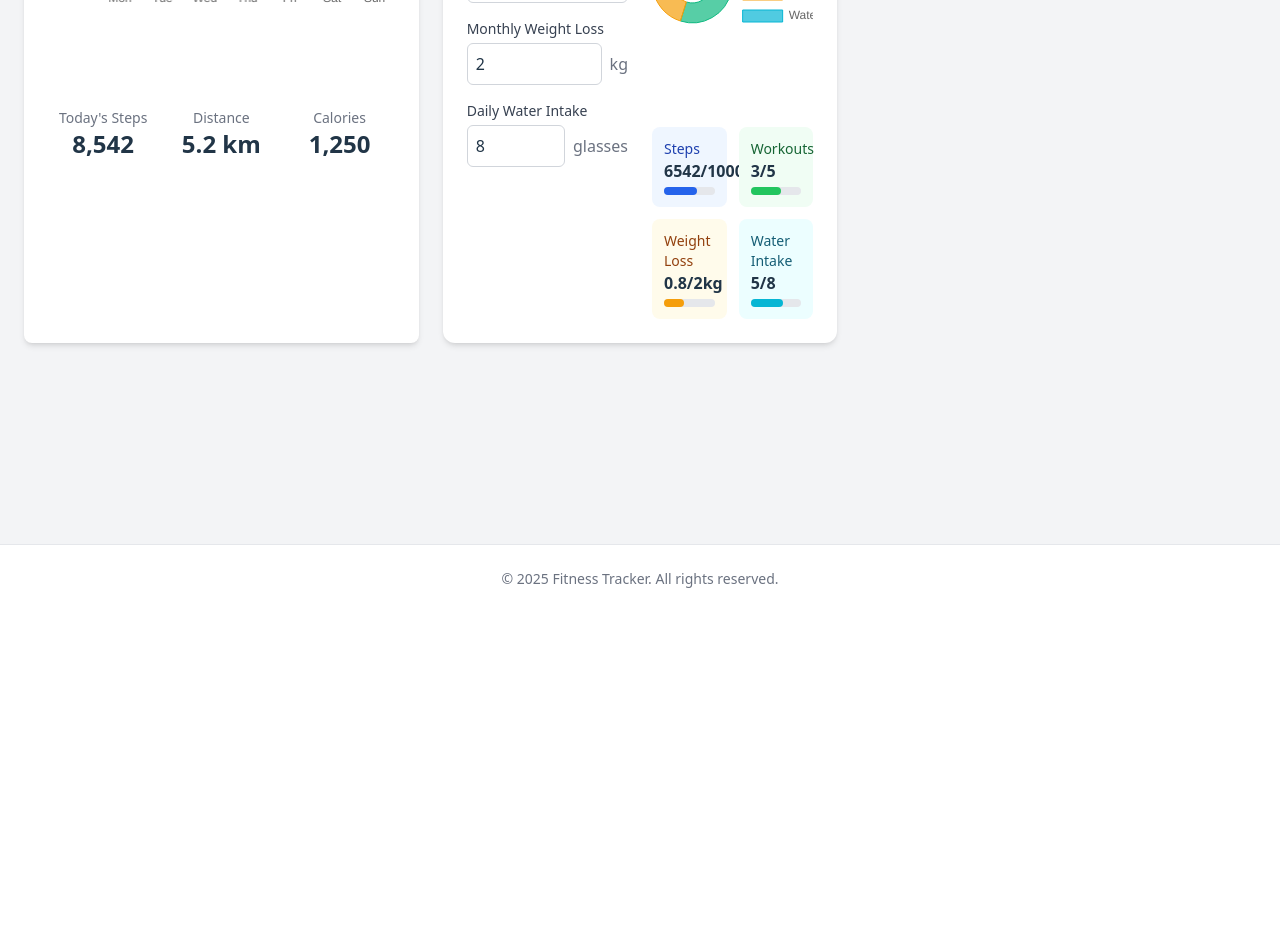
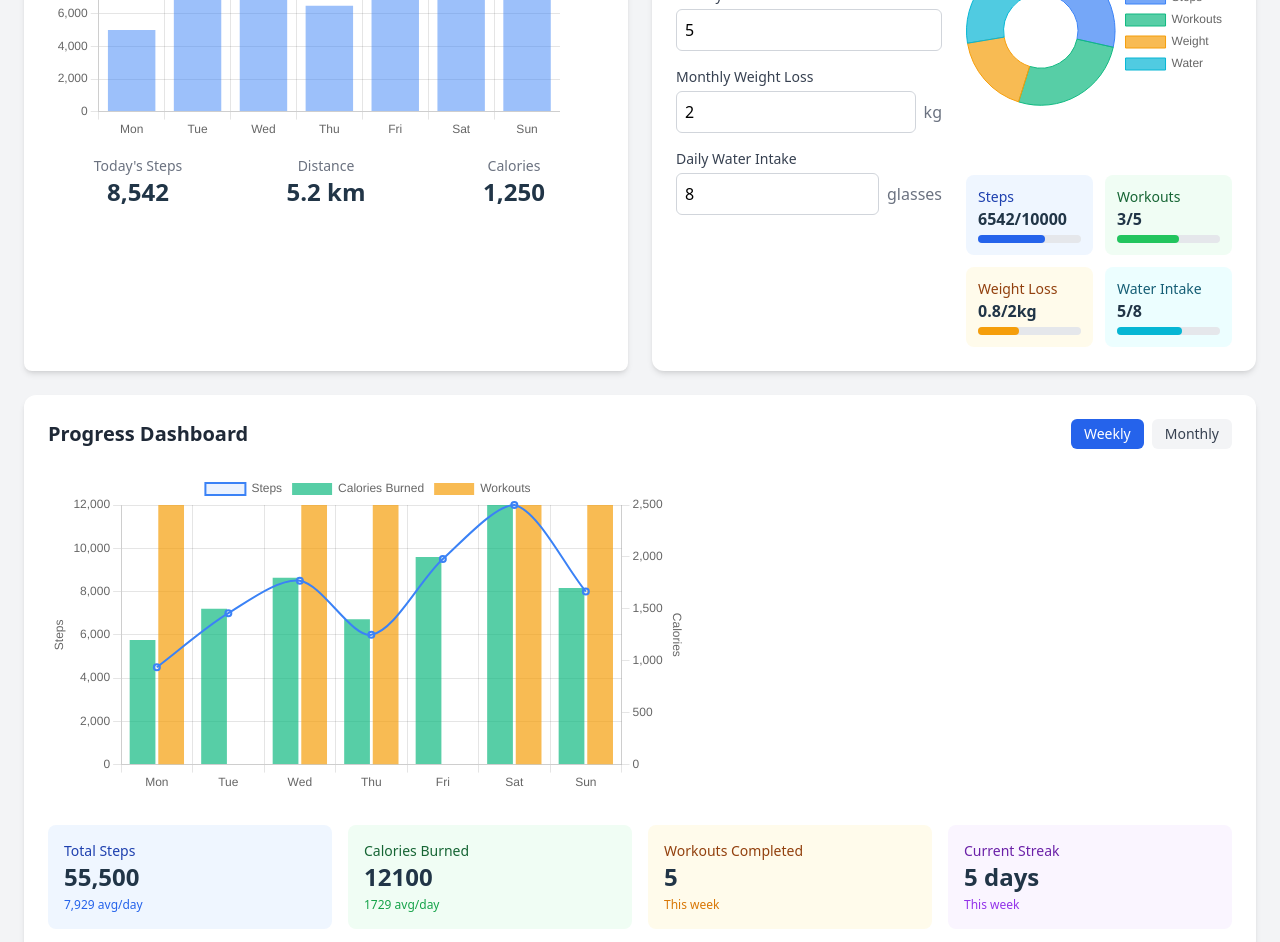
Before and after one commit to Oparemichael/MyFitnessTracker, a React (Vite) app in the folder my-fitness-tracker/: page /dashboard in a window 1280 px wide. Shown: the part 320-1262 px from the top of the page. Before the commit the page ends 933 px from the top, so only its background shows below. Built offline with nearby package versions, Linux system fonts and the light colour scheme; sample sign-in values are in the browser's storage.

Commit message:
Solved Dashboard Layout issue and text colors

```diff
--- a/my-fitness-tracker/src/components/Dashboard/GoalSettings.jsx
+++ b/my-fitness-tracker/src/components/Dashboard/GoalSettings.jsx
@@ -103,7 +103,7 @@ const GoalSetting = () => {
                 name="dailySteps"
                 value={goals.dailySteps}
                 onChange={handleGoalChange}
-                className="w-full p-2 border border-gray-300 rounded-md"
+                className="w-full text-black p-2 border border-gray-300 rounded-md"
                 min="1000"
                 step="500"
               />
@@ -120,7 +120,7 @@ const GoalSetting = () => {
               name="weeklyWorkouts"
               value={goals.weeklyWorkouts}
               onChange={handleGoalChange}
-              className="w-full p-2 border border-gray-300 rounded-md"
+              className="w-full text-black p-2 border border-gray-300 rounded-md"
               min="1"
               max="14"
             />
@@ -136,7 +136,7 @@ const GoalSetting = () => {
                 name="monthlyWeightLoss"
                 value={goals.monthlyWeightLoss}
                 onChange={handleGoalChange}
-                className="w-full p-2 border border-gray-300 rounded-md"
+                className="w-full text-black p-2 border border-gray-300 rounded-md"
                 min="0.5"
                 step="0.5"
               />
@@ -154,7 +154,7 @@ const GoalSetting = () => {
                 name="waterIntake"
                 value={goals.waterIntake}
                 onChange={handleGoalChange}
-                className="w-full p-2 border border-gray-300 rounded-md"
+                className="w-full text-black p-2 border border-gray-300 rounded-md"
                 min="4"
                 max="20"
               />
--- /dev/null
+++ b/my-fitness-tracker/src/components/Dashboard/ProgressDashboard.jsx
@@ -0,0 +1,212 @@
+import React, { useState } from 'react';
+import { Chart } from 'react-chartjs-2';
+import {
+  Chart as ChartJS,
+  LineController,
+  LineElement,
+  PointElement,
+  LinearScale,
+  CategoryScale,
+  BarElement,
+  Tooltip,
+  Legend
+} from 'chart.js';
+
+// Register ChartJS components
+ChartJS.register(
+  LineController,
+  LineElement,
+  PointElement,
+  LinearScale,
+  CategoryScale,
+  BarElement,
+  Tooltip,
+  Legend
+);
+
+const ProgressDashboard = () => {
+  // Time period selection
+  const [timePeriod, setTimePeriod] = useState('week');
+
+  // Sample progress data (replace with real data from your backend)
+  const progressData = {
+    week: {
+      labels: ['Mon', 'Tue', 'Wed', 'Thu', 'Fri', 'Sat', 'Sun'],
+      steps: [4500, 7000, 8500, 6000, 9500, 12000, 8000],
+      calories: [1200, 1500, 1800, 1400, 2000, 2500, 1700],
+      workouts: [1, 0, 1, 1, 0, 1, 1]
+    },
+    month: {
+      labels: ['Week 1', 'Week 2', 'Week 3', 'Week 4'],
+      steps: [32000, 35000, 38000, 42000],
+      calories: [8000, 8500, 9000, 9500],
+      workouts: [3, 4, 5, 4]
+    }
+  };
+
+  // Current data based on selected time period
+  const currentData = progressData[timePeriod];
+
+  // Combined chart data
+  const chartData = {
+    labels: currentData.labels,
+    datasets: [
+      {
+        type: 'line',
+        label: 'Steps',
+        data: currentData.steps,
+        borderColor: 'rgb(59, 130, 246)',
+        backgroundColor: 'rgba(59, 130, 246, 0.1)',
+        borderWidth: 2,
+        tension: 0.3,
+        yAxisID: 'y'
+      },
+      {
+        type: 'bar',
+        label: 'Calories Burned',
+        data: currentData.calories,
+        backgroundColor: 'rgba(16, 185, 129, 0.7)',
+        yAxisID: 'y1'
+      },
+      {
+        type: 'bar',
+        label: 'Workouts',
+        data: currentData.workouts,
+        backgroundColor: 'rgba(245, 158, 11, 0.7)',
+        yAxisID: 'y2'
+      }
+    ]
+  };
+
+  // Chart options
+  const chartOptions = {
+    responsive: true,
+    interaction: {
+      mode: 'index',
+      intersect: false,
+    },
+    scales: {
+      y: {
+        type: 'linear',
+        display: true,
+        position: 'left',
+        title: {
+          display: true,
+          text: 'Steps'
+        }
+      },
+      y1: {
+        type: 'linear',
+        display: true,
+        position: 'right',
+        grid: {
+          drawOnChartArea: false,
+        },
+        title: {
+          display: true,
+          text: 'Calories'
+        }
+      },
+      y2: {
+        type: 'linear',
+        display: false,
+      }
+    },
+    plugins: {
+      tooltip: {
+        callbacks: {
+          label: function(context) {
+            let label = context.dataset.label || '';
+            if (label) {
+              label += ': ';
+            }
+            if (context.dataset.label === 'Steps') {
+              label += context.raw.toLocaleString();
+            } else if (context.dataset.label === 'Calories Burned') {
+              label += context.raw;
+            } else if (context.dataset.label === 'Workouts') {
+              label += context.raw + (context.raw === 1 ? ' workout' : ' workouts');
+            }
+            return label;
+          }
+        }
+      }
+    }
+  };
+
+  // Summary metrics
+  const summary = {
+    totalSteps: currentData.steps.reduce((a, b) => a + b, 0),
+    avgSteps: Math.round(currentData.steps.reduce((a, b) => a + b, 0) / currentData.steps.length),
+    totalCalories: currentData.calories.reduce((a, b) => a + b, 0),
+    totalWorkouts: currentData.workouts.reduce((a, b) => a + b, 0)
+  };
+
+  return (
+    <section className="bg-white rounded-xl shadow-md p-6 hover:shadow-lg transition-shadow md:col-span-2">
+      <div className="flex flex-col md:flex-row md:justify-between md:items-center mb-6">
+        <h2 className="text-xl font-semibold text-gray-800">Progress Dashboard</h2>
+        <div className="flex space-x-2 mt-3 md:mt-0">
+          <button
+            onClick={() => setTimePeriod('week')}
+            className={`px-3 py-1 text-sm rounded-md ${timePeriod === 'week' ? 'bg-blue-600 text-white' : 'bg-gray-100 text-gray-700 hover:bg-gray-200'}`}
+          >
+            Weekly
+          </button>
+          <button
+            onClick={() => setTimePeriod('month')}
+            className={`px-3 py-1 text-sm rounded-md ${timePeriod === 'month' ? 'bg-blue-600 text-white' : 'bg-gray-100 text-gray-700 hover:bg-gray-200'}`}
+          >
+            Monthly
+          </button>
+        </div>
+      </div>
+
+      {/* Main Chart */}
+      <div className="h-80 mb-8">
+        <Chart
+          type="bar"
+          data={chartData}
+          options={chartOptions}
+        />
+      </div>
+
+      {/* Summary Cards */}
+      <div className="grid grid-cols-2 md:grid-cols-4 gap-4">
+        <div className="bg-blue-50 p-4 rounded-lg">
+          <p className="text-sm text-blue-800">Total Steps</p>
+          <p className="text-2xl font-bold">{summary.totalSteps.toLocaleString()}</p>
+          <p className="text-xs text-blue-600 mt-1">
+            {summary.avgSteps.toLocaleString()} avg/day
+          </p>
+        </div>
+
+        <div className="bg-green-50 p-4 rounded-lg">
+          <p className="text-sm text-green-800">Calories Burned</p>
+          <p className="text-2xl font-bold">{summary.totalCalories}</p>
+          <p className="text-xs text-green-600 mt-1">
+            {Math.round(summary.totalCalories / currentData.labels.length)} avg/day
+          </p>
+        </div>
+
+        <div className="bg-amber-50 p-4 rounded-lg">
+          <p className="text-sm text-amber-800">Workouts Completed</p>
+          <p className="text-2xl font-bold">{summary.totalWorkouts}</p>
+          <p className="text-xs text-amber-600 mt-1">
+            {timePeriod === 'week' ? 'This week' : 'This month'}
+          </p>
+        </div>
+
+        <div className="bg-purple-50 p-4 rounded-lg">
+          <p className="text-sm text-purple-800">Current Streak</p>
+          <p className="text-2xl font-bold">5 days</p>
+          <p className="text-xs text-purple-600 mt-1">
+            {timePeriod === 'week' ? 'This week' : 'This month'}
+          </p>
+        </div>
+      </div>
+    </section>
+  );
+};
+
+export default ProgressDashboard;
--- a/my-fitness-tracker/src/components/Dashboard/index.jsx
+++ b/my-fitness-tracker/src/components/Dashboard/index.jsx
@@ -1,16 +1,16 @@
 // src/components/Dashboard/index.jsx
 import ActivityTracker from './ActivityTracker';
 import GoalSetting from './GoalSettings';
-//import ProgressDashboard from './ProgressDashboard';
+import ProgressDashboard from './ProgressDashboard';
 
 const Dashboard = () => {
   return (
-    <div className="min-h-screen w-screen bg-gray-100 p-6">
-      <div className="max-w-7xl mx-auto">
-        {/* Dashboard content */}
-        <div className="grid grid-cols-1 md:grid-cols-2 lg:grid-cols-3 gap-6">
+    <div className="min-h-screen w-screen bg-gray-100 flex flex-col align-middle items-center pt-12 pb-12">
+      <div className="max-w-7xl w-full p-6">
+        <div className="grid grid-cols-1 md:grid-cols-2 gap-6">
           <ActivityTracker />
           <GoalSetting />
+          <ProgressDashboard />
         </div>
       </div>
     </div>
--- a/my-fitness-tracker/src/components/Shared/NavBar.jsx
+++ b/my-fitness-tracker/src/components/Shared/NavBar.jsx
@@ -17,9 +17,6 @@ const Navbar = () => {
           <div className="flex items-center space-x-4">
             {user ? (
               <>
-                <Link to="/ExcersiceList" className="text-gray-700 hover:text-blue-600">
-                  Workout
-                </Link>
                 <Link to="/dashboard" className="text-gray-700 hover:text-blue-600">
                   Dashboard
                 </Link>
```
